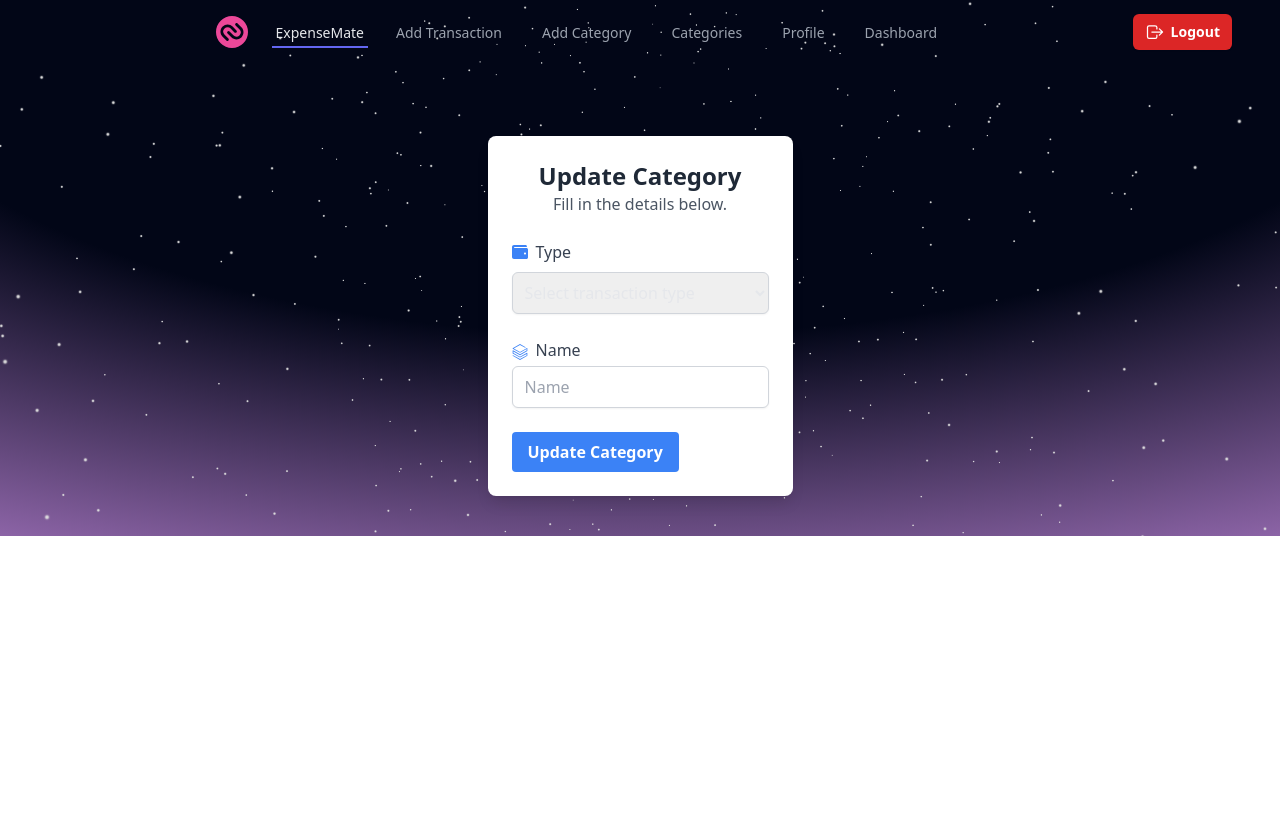
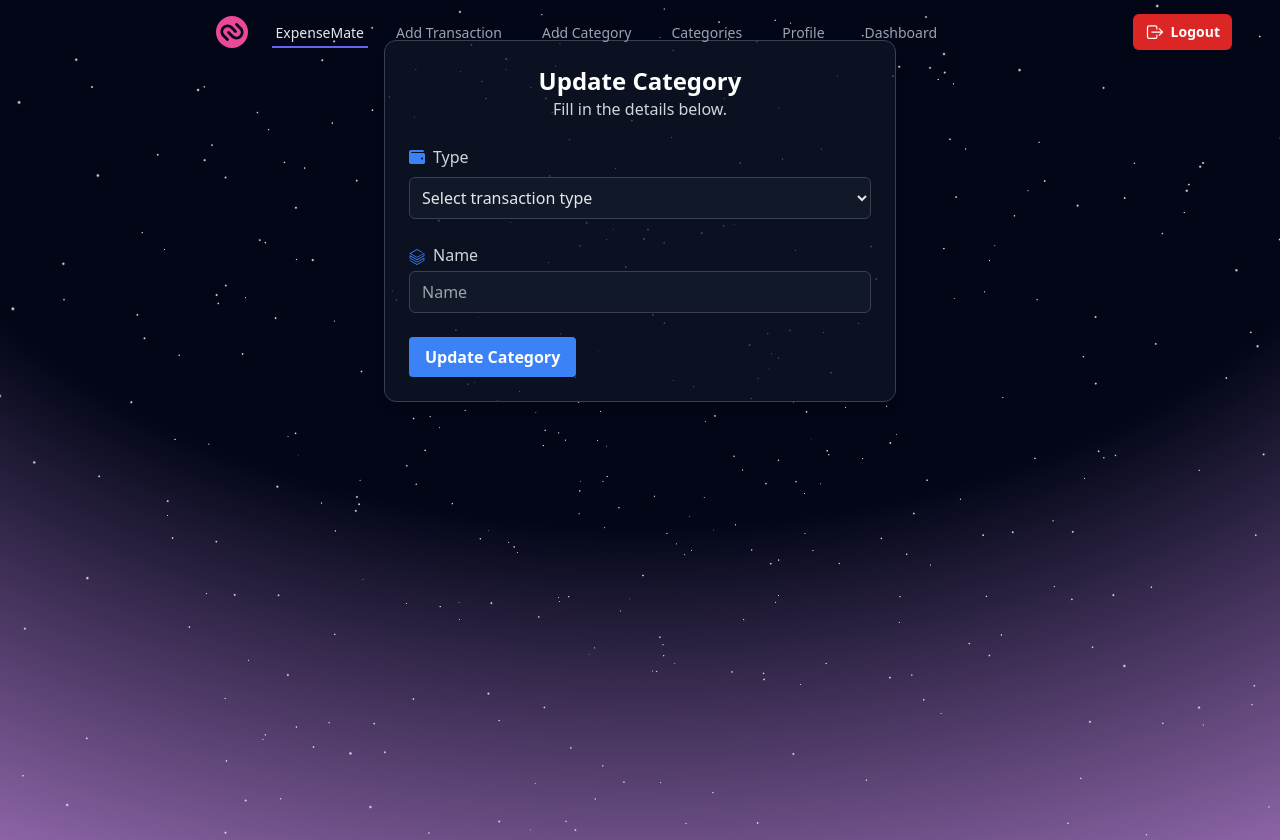
Before and after one commit to TejaNaik15/mern-expensetracker, a React (Vite) app in the folder frontend/: page /update-category/1 in a window 1280 px wide. Before the commit the page ends 800 px from the top, so only its background shows below. Built offline with nearby package versions, Linux system fonts and the light colour scheme; sample sign-in values are in the browser's storage.

Commit message:
fix: resolve login error and implement consistent dark theme

```diff
--- a/frontend/src/Utils/url.js
+++ /dev/null
@@ -1 +0,0 @@
-export const BASE_URL = "http://localhost:8000/api/v1";
--- a/frontend/src/components/AuroraHero.jsx
+++ b/frontend/src/components/AuroraHero.jsx
@@ -32,14 +32,14 @@ export const AuroraHero = ({ children }) => {
       style={{
         backgroundImage,
       }}
-      className="relative w-full overflow-hidden bg-gray-950 px-4 text-gray-200"
+      className="relative min-h-screen w-full overflow-hidden bg-gray-950 px-4 text-gray-200"
     >
       <div className="absolute inset-0 z-0">
         <Canvas>
           <Stars radius={50} count={2500} factor={4} fade speed={2} />
         </Canvas>
       </div>
-      <div className="relative z-10 flex flex-col items-center pt-24">
+      <div className="relative z-10 min-h-screen">
         {children}
       </div>
     </motion.section>
--- a/frontend/src/components/Category/UpdateCategory.jsx
+++ b/frontend/src/components/Category/UpdateCategory.jsx
@@ -44,13 +44,13 @@ const UpdateCategory = () => {
   return (
     <form
       onSubmit={formik.handleSubmit}
-      className="max-w-lg mx-auto my-10 bg-white p-6 rounded-lg shadow-lg space-y-6"
+      className="max-w-lg mx-auto my-10 bg-gray-900/70 p-6 rounded-xl shadow-lg space-y-6 border border-gray-700"
     >
       <div className="text-center">
-        <h2 className="text-2xl font-semibold text-gray-800">
+        <h2 className="text-2xl font-semibold text-white">
           Update Category
         </h2>
-        <p className="text-gray-600">Fill in the details below.</p>
+        <p className="text-gray-300">Fill in the details below.</p>
       </div>
       {/* Display alert message */}
       {isError && (
@@ -72,7 +72,7 @@ const UpdateCategory = () => {
       <div className="space-y-2">
         <label
           htmlFor="type"
-          className="flex gap-2 items-center text-gray-700 font-medium"
+          className="flex gap-2 items-center text-gray-300 font-medium"
         >
           <FaWallet className="text-blue-500" />
           <span>Type</span>
@@ -80,7 +80,7 @@ const UpdateCategory = () => {
         <select
           {...formik.getFieldProps("type")}
           id="type"
-          className="w-full p-2 mt-1 border border-gray-300 rounded-md shadow-sm focus:border-blue-500 focus:ring focus:ring-blue-500 focus:ring-opacity-50"
+          className="w-full p-2 mt-1 border border-gray-700 bg-gray-900 text-gray-200 rounded-md shadow-sm focus:border-blue-500 focus:ring focus:ring-blue-500 focus:ring-opacity-50"
         >
           <option value="">Select transaction type</option>
           <option value="income">Income</option>
@@ -93,7 +93,7 @@ const UpdateCategory = () => {
 
       {/* Category Name */}
       <div className="flex flex-col">
-        <label htmlFor="name" className="text-gray-700 font-medium">
+        <label htmlFor="name" className="text-gray-300 font-medium">
           <SiDatabricks className="inline mr-2 text-blue-500" />
           Name
         </label>
@@ -102,7 +102,7 @@ const UpdateCategory = () => {
           {...formik.getFieldProps("name")}
           placeholder="Name"
           id="name"
-          className="w-full mt-1 border border-gray-300 rounded-md shadow-sm focus:border-blue-500 focus:ring focus:ring-blue-500 focus:ring-opacity-50 py-2 px-3"
+          className="w-full mt-1 border border-gray-700 bg-gray-900 text-gray-200 rounded-md shadow-sm focus:border-blue-500 focus:ring focus:ring-blue-500 focus:ring-opacity-50 py-2 px-3"
         />
         {formik.touched.name && formik.errors.name && (
           <p className="text-red-500 text-xs italic">{formik.errors.name}</p>
--- a/frontend/src/components/Users/Login.jsx
+++ b/frontend/src/components/Users/Login.jsx
@@ -11,10 +11,10 @@ import { loginAction } from "../../redux/slice/authSlice";
 
 //! Validations
 const validationSchema = Yup.object({
-  email: Yup.string().email("Invalid").required("Email is required"),
+  email: Yup.string().email("Invalid email").required("Email is required"),
   password: Yup.string()
     .min(5, "Password must be at least 5 characters long")
-    .required("Email is required"),
+    .required("Password is required"),
 });
 
 const LoginForm = () => {
@@ -62,7 +62,7 @@ const LoginForm = () => {
       onSubmit={formik.handleSubmit}
       className="max-w-md mx-auto my-10 bg-gray-900/70 p-6 rounded-xl shadow-lg space-y-6 border border-gray-700"
     >
-      <h2 className="text-3xl font-semibold text-center text-gray-800">
+      <h2 className="text-3xl font-semibold text-center text-white">
         Login
       </h2>
       {/* Display messages */}
--- a/frontend/src/utils/url.js
+++ /dev/null
@@ -1 +0,0 @@
-export const BASE_URL = "https://mern-expensetracker-backend.onrender.com/api/v1";
```
Also changed, not shown: 1 other file (tests, documents, lock files or other folders).
